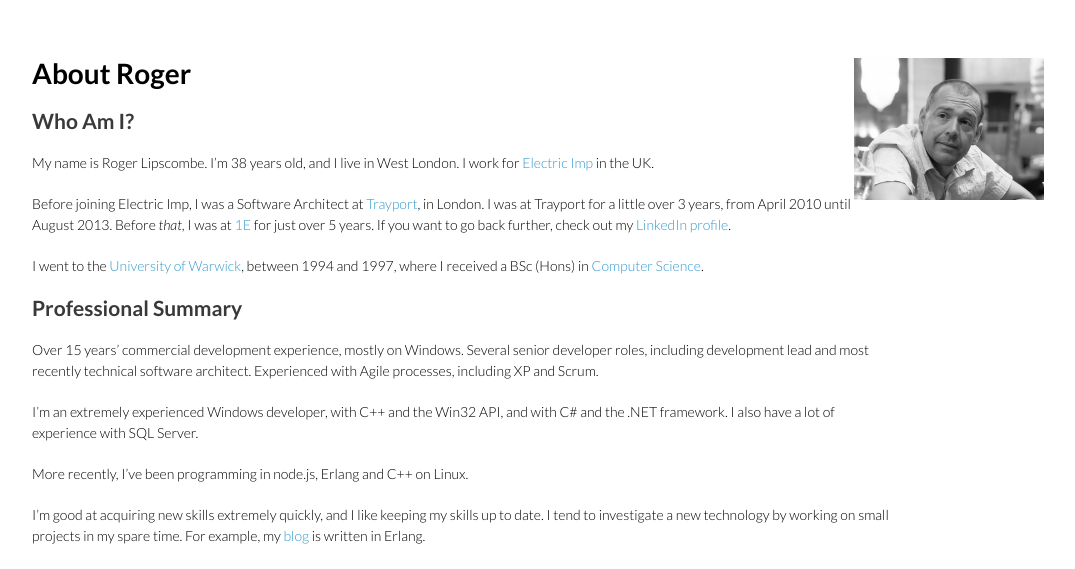
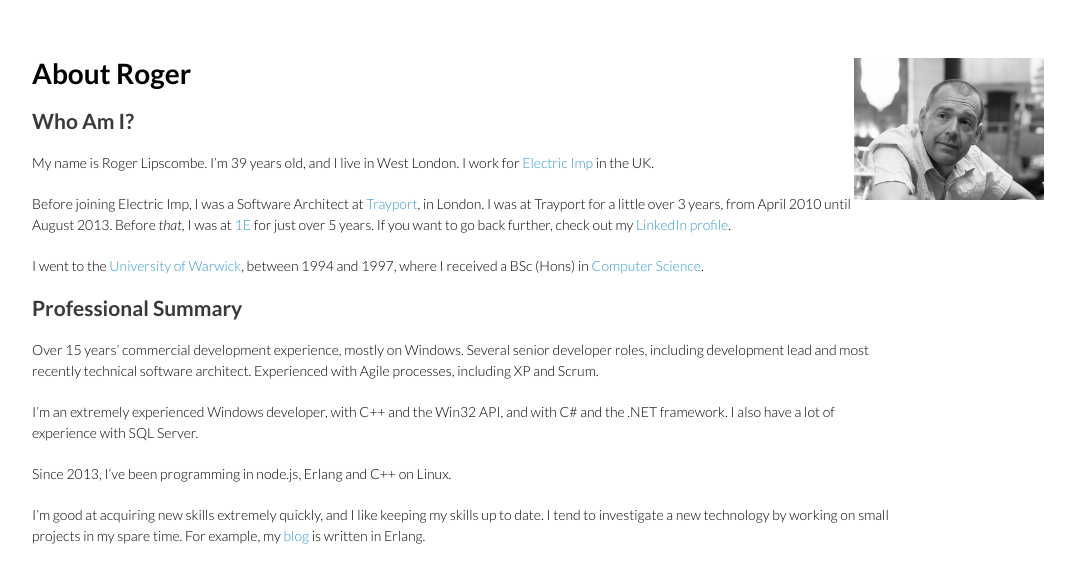
Before and after one commit to rlipscombe/rlipscombe.github.io, a Jekyll site: the page built from index.md, in a window 1280 px wide. Shown: the top 569 px of the page, without its empty margins (178-1253 px from the left). Built offline with Jekyll 4.4.1, drawn with Linux system fonts in a browser that asks for light colours.

Commit message:
Fix age; minor tweaks.

```diff
--- a/index.md
+++ b/index.md
@@ -7,7 +7,7 @@ title: About Roger
 
 ## Who Am I?
 
-My name is Roger Lipscombe. I'm 38 years old, and I live in West London.  I
+My name is Roger Lipscombe. I'm 39 years old, and I live in West London.  I
 work for [Electric Imp](http://electricimp.com) in the UK.
 
 Before joining Electric Imp, I was a Software Architect at
@@ -29,7 +29,7 @@ I'm an extremely experienced Windows developer, with C++ and the Win32 API, and
 with C# and the .NET framework. I also have a lot of experience with SQL
 Server.
 
-More recently, I've been programming in node.js, Erlang and C++ on Linux.
+Since 2013, I've been programming in node.js, Erlang and C++ on Linux.
 
 I'm good at acquiring new skills extremely quickly, and I like keeping my
 skills up to date. I tend to investigate a new technology by working on small
```
